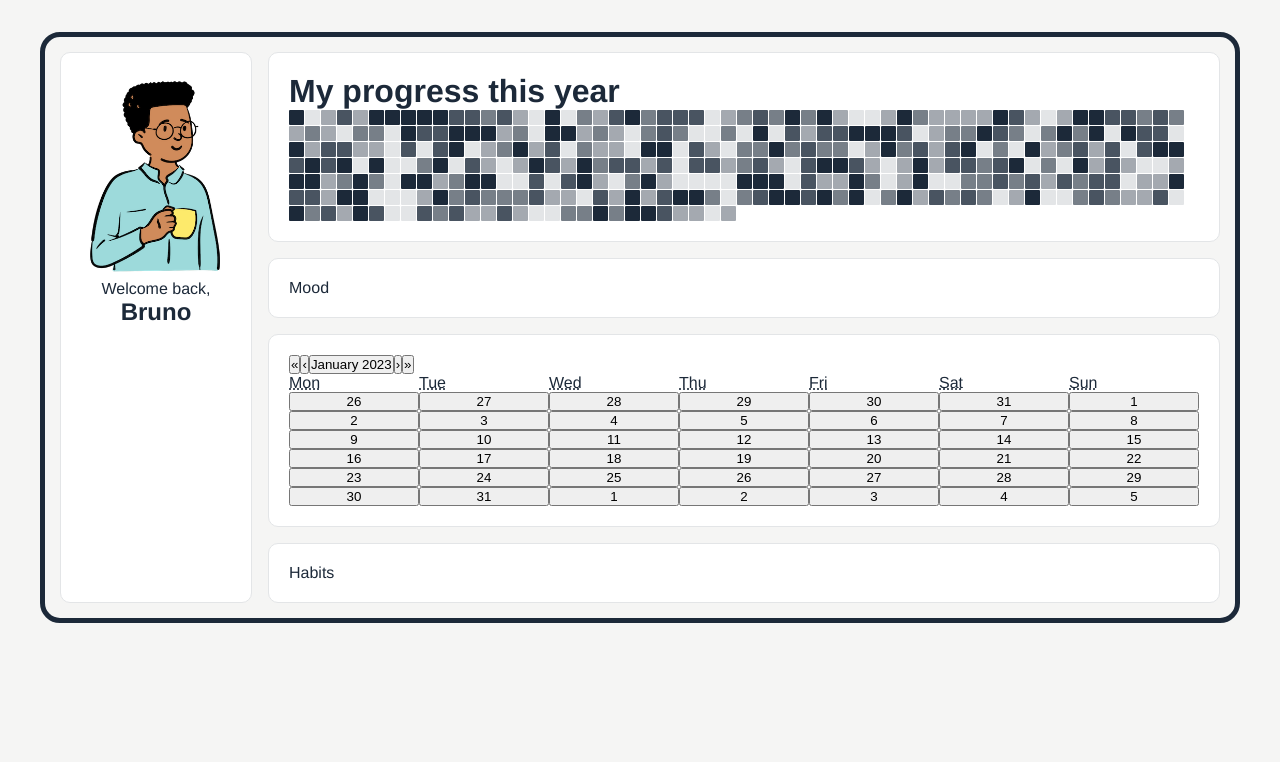
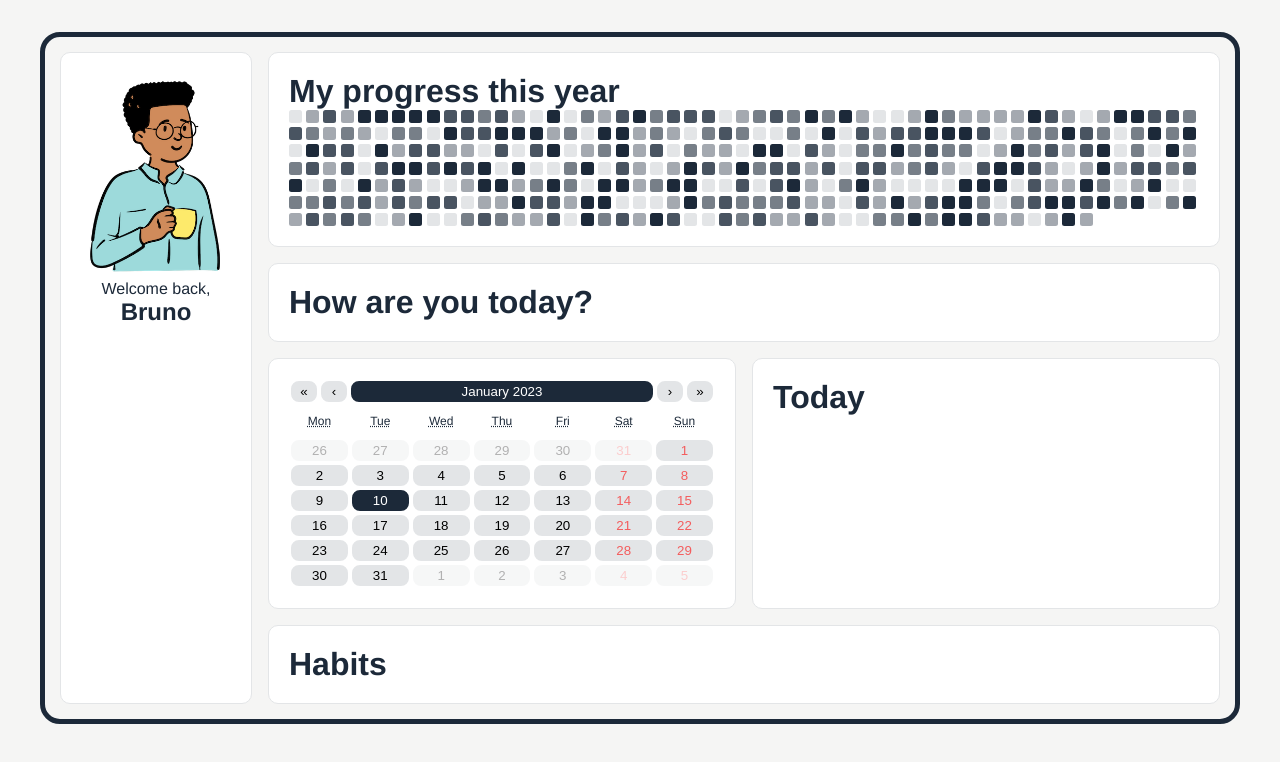
Before and after one commit to brunoleo223/habit-tracker, a React (Vite) app: page / in a window 1280 px wide. Shown: the top 762 px of the page. Built offline with nearby package versions, Linux system fonts and the light colour scheme.

Commit message:
calendar style

```diff
--- a/src/components/Board/Board.style.ts
+++ b/src/components/Board/Board.style.ts
@@ -17,4 +17,10 @@ export const BoardContainer = styled.div`
         flex-direction: column;
         gap: 1rem;
     }
+
+    .today{
+        display: grid;
+        grid-template-columns: 1fr 1fr;
+        gap: 1rem;
+    }
 `;
--- a/src/components/Board/Board.tsx
+++ b/src/components/Board/Board.tsx
@@ -1,14 +1,10 @@
-import { Calendar } from "react-calendar";
 import BoxContainer from "../BoxContainer/BoxContainer";
+import Calendar from "../Calendar/Calendar";
 import DayLog from "../DayLog/DayLog";
 import Profile from "../Profile/Profile";
 import { BoardContainer } from "./Board.style";
 
 export default function Board() {
-
-    const teste = (date: Date) => {
-        console.log(date)
-    }
 
   return (
     <BoardContainer>
@@ -19,20 +15,31 @@ export default function Board() {
 
         {/* Content */}
         <div className="content">
+            {/* DayLog */}
             <BoxContainer>
                 <DayLog />
             </BoxContainer>
 
+            {/* Mood */}
             <BoxContainer>
-                <p>Mood</p>
+                <h1>How are you today?</h1>
             </BoxContainer>
 
+            <div className="today">
+                {/* Calendar */}
+                <BoxContainer>
+                    <Calendar />
+                </BoxContainer>
+
+                {/* Today Habits */}
+                <BoxContainer>
+                    <h1>Today</h1>
+                </BoxContainer>
+            </div>
+
+            {/* All Habits */}
             <BoxContainer>
-                <Calendar onChange={teste} />
-            </BoxContainer>
-
-            <BoxContainer>
-                <p>Habits</p>
+                <h1>Habits</h1>
             </BoxContainer>
         </div>
 
--- /dev/null
+++ b/src/components/Calendar/Calendar.style.ts
@@ -0,0 +1,68 @@
+import styled from "styled-components";
+
+export const CalendarContent = styled.div`
+    .calendar{
+
+        .react-calendar__navigation{
+            display: flex;
+
+            button.react-calendar__navigation__arrow{
+                width: 30px;
+            }
+
+            .react-calendar__navigation__label{
+                background-color: ${props => props.theme.primary};
+                color: #fff;
+            }
+        }
+
+        button{
+            border: 2px solid #fff;
+            border-radius: 10px;
+            padding: 3px;
+            background-color: ${props => props.theme.secondary};
+            transition: all 0.1s ease-in-out;
+
+            &:hover{
+                border-color: ${props => props.theme.primary};
+                cursor: pointer;
+            }
+        }
+
+        .react-calendar__month-view__days{
+            button{
+                background-color: ${props => props.theme.secondary};
+                transition: all 0.1s ease-in-out;
+
+                &.react-calendar__tile--now{
+                    background-color: ${props => props.theme.primary};
+                    color: #fff;
+
+                    &:hover{
+                        border-color: #fff;
+                    }
+                }
+
+                &.react-calendar__tile--active{
+                    background-color: ${props => props.theme.primary};
+                    color: #fff;
+                }
+            }
+        }
+
+        .react-calendar__month-view__weekdays{
+            text-align: center;
+            font-size: 12px;
+            margin: 10px 0;
+        }
+
+        .react-calendar__month-view__days__day--neighboringMonth{
+            opacity: .3;
+        }
+
+        .react-calendar__month-view__days__day--weekend{
+            color: rgba(255, 0, 0, .6);
+        }
+
+    }
+`;
--- /dev/null
+++ b/src/components/Calendar/Calendar.tsx
@@ -0,0 +1,16 @@
+import { Calendar as CalendarField } from "react-calendar";
+import { CalendarContent } from "./Calendar.style";
+
+export default function Calendar() {
+
+    const teste = (date: Date) => {
+        console.log(date)
+    }
+
+
+    return (
+        <CalendarContent>
+            <CalendarField onChange={teste} className='calendar' />
+        </CalendarContent>
+    )
+}
--- a/src/components/DayLog/DayLog.style.ts
+++ b/src/components/DayLog/DayLog.style.ts
@@ -5,16 +5,16 @@ export const DayLogContainer = styled.div`
     .squares{
         display: flex;
         flex-wrap: wrap;
-        gap: 1px;
+        gap: 4.2px;
         width: 100%;
     }
 `;
 
 export const Square = styled.div<SquareProps>`
-    width: 15px;
-    height: 15px;
-    border-radius: 1px;
-    color: transparent;
+    width: 13px;
+    height: 13px;
+    border-radius: 2.5px;
+    position: relative;
     background-color: ${({ level }) => {
         switch (level) {
             case 0:
@@ -30,4 +30,44 @@ export const Square = styled.div<SquareProps>`
                 return "rgba(28, 41, 57, 1)";
         }
     }};
+
+    p{
+        position: absolute;
+        top: -50px;
+        left: 50%;
+        transform: translateX(-50%);
+        font-size: 0.8rem;
+        background-color: #fff;
+        color: ${({ theme }) => theme.primary};
+        visibility: hidden;
+        padding: 10px 20px;
+        border-radius: 4px;
+        transition: all 0.2s ease-in-out;
+        width: max-content;
+        box-shadow: 0 0 5px rgba(0, 0, 0, 0.2);
+        border: 1px solid ${({ theme }) => theme.secondary};
+        span{
+            color: ${({ theme }) => theme.secondary};
+        }
+
+        &::after{
+            content: "";
+            position: absolute;
+            top: 100%;
+            left: 50%;
+            transform: translateX(-50%);
+            border: 5px solid transparent;
+            border-top-color: ${({ theme }) => theme.secondary};
+
+        }
+    }
+
+    &:hover{
+        p{
+            visibility: visible;
+            z-index: 9;
+        }
+    }
 `;
+
+export const Popover = styled.div``;
--- a/src/components/DayLog/DayLog.tsx
+++ b/src/components/DayLog/DayLog.tsx
@@ -9,7 +9,7 @@ export interface SquareProps {
 export default function DayLog() {
     const squares = [] as any;
 
-    for (var i = 1; i < 365; i++) {
+    for (var i = 1; i <= 365; i++) {
         const item = {
             id: i,
             level: Math.floor(Math.random() * 5),
@@ -25,7 +25,13 @@ export default function DayLog() {
         <div className="squares">
             {squares.map((square: SquareProps) => (
                 <Square className="square" key={square.id} level={square.level}>
-                    {square.level}
+                    {/* show date with day and long month   */}
+                    <p>
+                        {square.date?.toLocaleDateString("pt-BR", {
+                            day: "numeric",
+                            month: "long",
+                        })} <span>|</span> 100%
+                    </p>
                 </Square>
             ))}
         </div>
```
